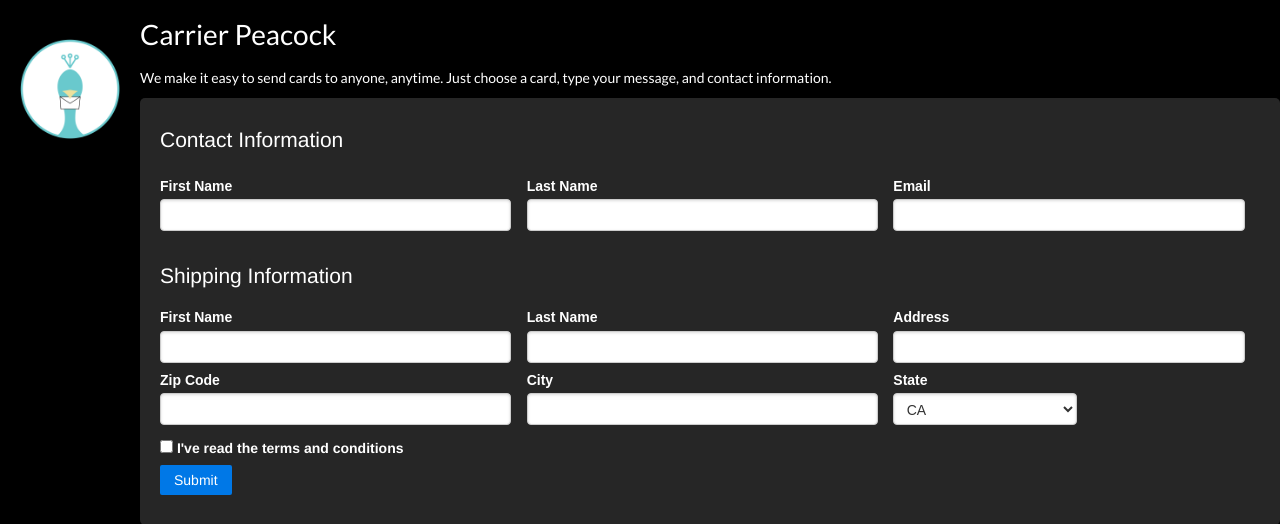
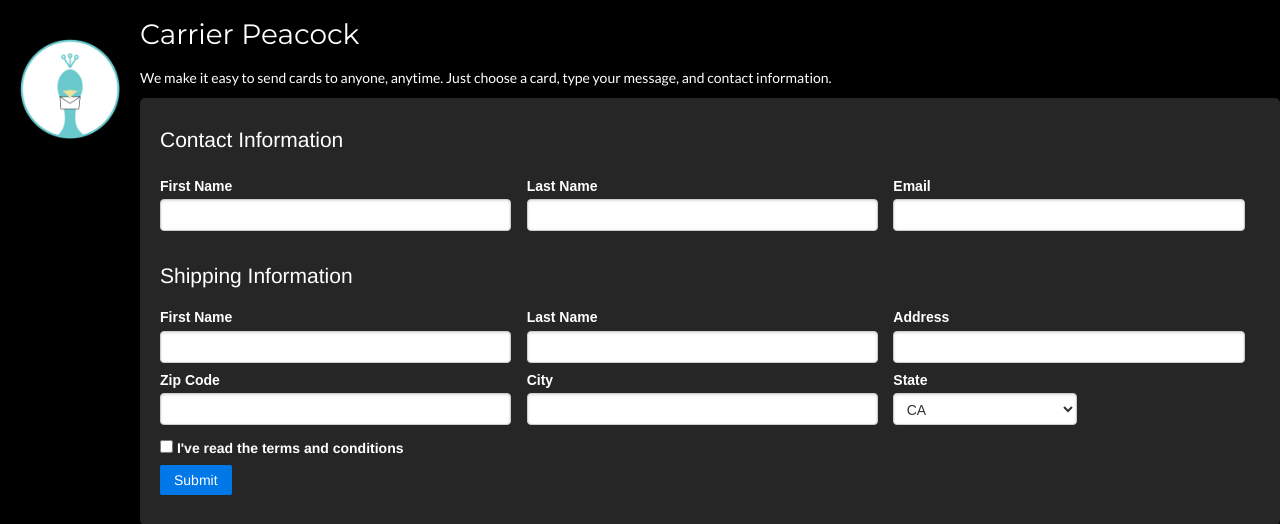
Before and after one commit to carrierpeacock/carrierpeacock.github.io, a PHP site: page / in a window 1280 px wide. Shown: the top 524 px of the page. Run offline with PHP 8.4, Linux system fonts and the light colour scheme; some libraries are stand-ins or nearby versions; some web fonts are replaced.

Commit message:
readd index.html

```diff
--- a/css/style.css
+++ b/css/style.css
@@ -1,11 +1,12 @@
 @import url(http://fonts.googleapis.com/css?family=Lustria); /* font-family: 'Lustria', serif; */
 @import url(http://fonts.googleapis.com/css?family=Lato:400,300italic); /* font-family: 'Lato', sans-serif; */
+@import 'https://fonts.googleapis.com/css?family=Montserrat';
 body {
     background-color: black;
 }
 #mainHeader {
     color: white;
-    font-family: 'Lato', sans-serif;
+    font-family: 'Montserrat', sans-serif;
 }
 #mainDescription {
     color: white;
```
